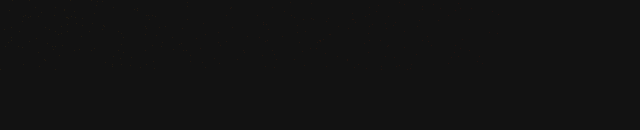
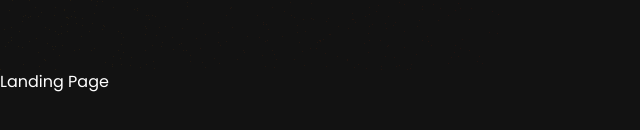
Before and after one commit to Nimasaghi-dev/landing-page, a React (Vite) app: page / in a window 1280 px wide. Shown: the part 430-560 px from the top of the page, without its empty margins (0-640 px from the left). Built offline with nearby package versions, Linux system fonts and the light colour scheme.

Commit message:
feat:add logo to the navbar

```diff
--- a/src/components/Navbar.jsx
+++ b/src/components/Navbar.jsx
@@ -6,7 +6,8 @@
             <div className="container px-4 mx-auto relative text-sm">
                 <div className="flex justify-center items-center">
                     <div className="flex items-center flex-shrink-0">
-                        <img src={logo} alt="logo" />
+                        <img className='h-10 w-10 mr-2' src={logo} alt="logo" />
+                        <span className="text-xl tracking-tight">Landing Page</span>
                     </div>
                 </div>
             </div>
```
